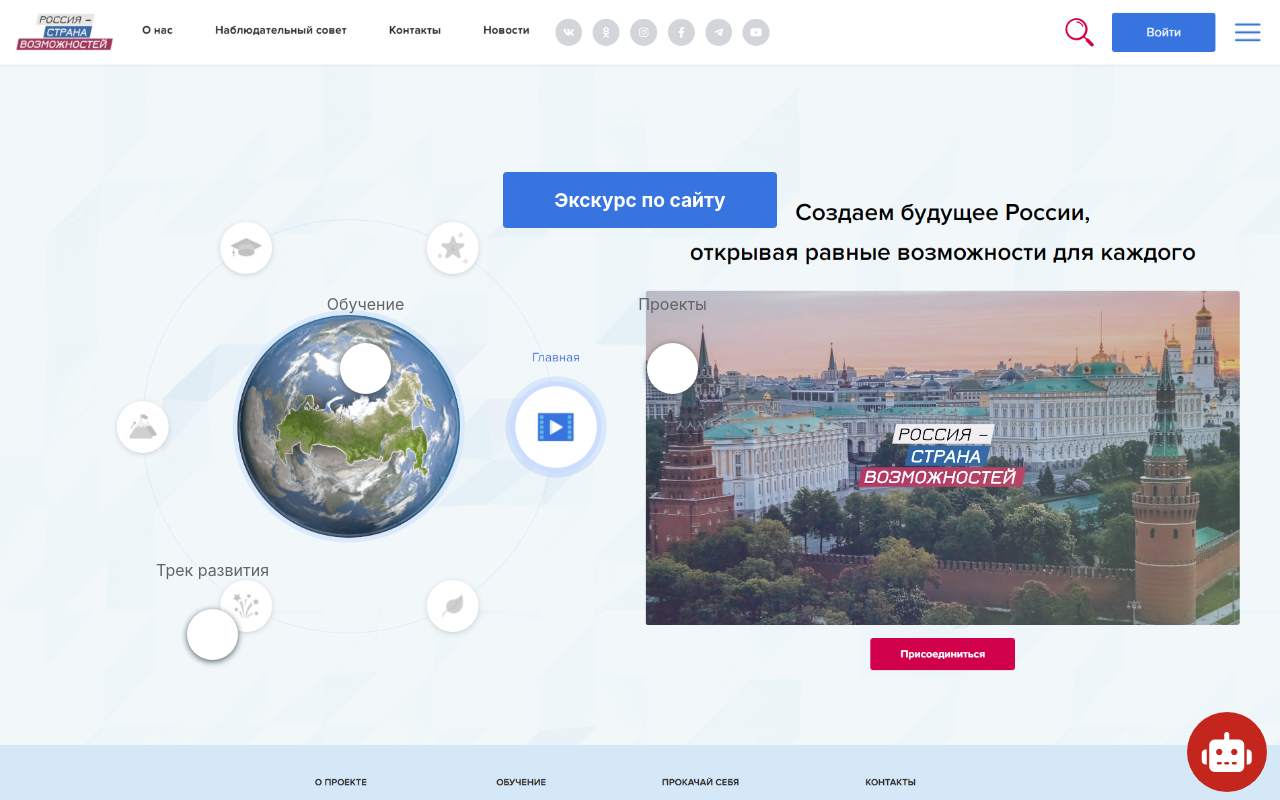
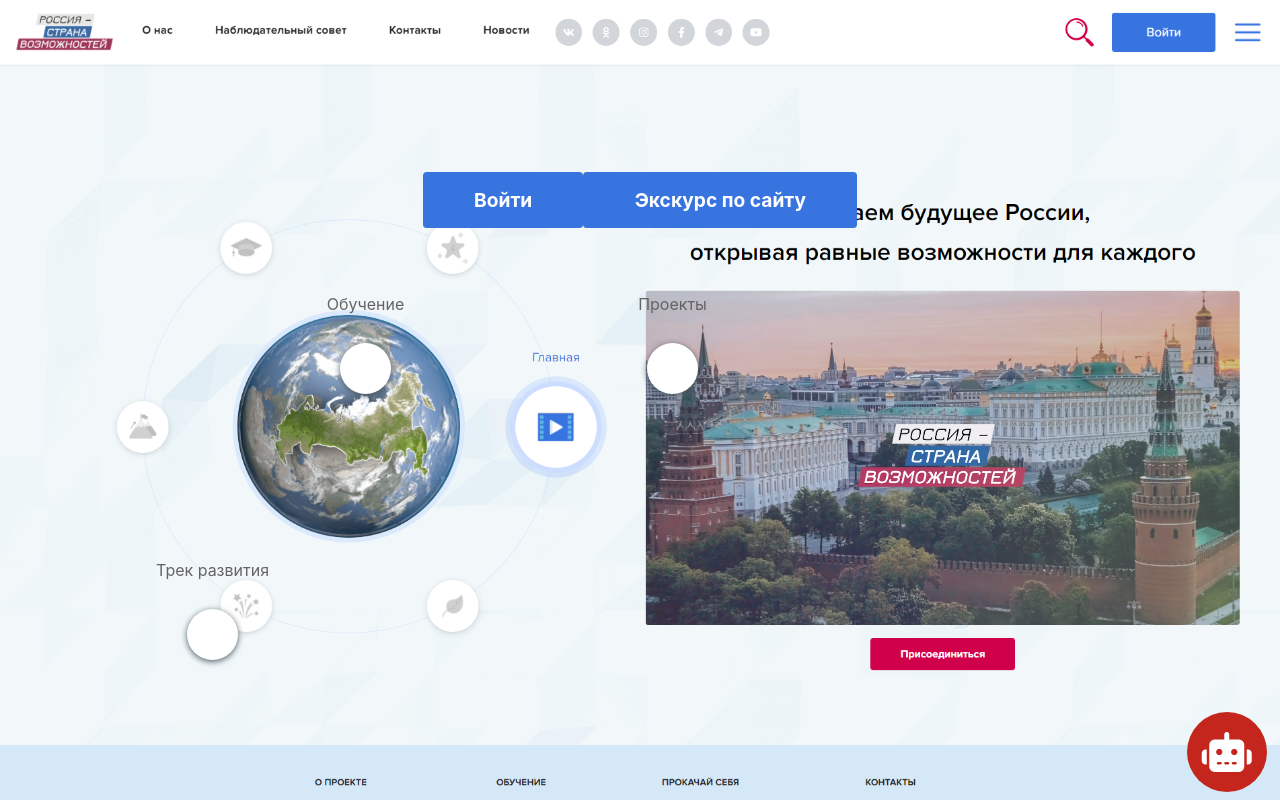
Before and after one commit to Jendose/saratovsky-rsv, a React (Create React App) app in the folder saratovsky_rsv_ui/: page / in a window 1280 px wide. Shown: the top 800 px of the page. Built offline with nearby package versions, Linux system fonts and the light colour scheme; no server answers.

Commit message:
add login

```diff
--- a/saratovsky_rsv_ui/src/App.tsx
+++ b/saratovsky_rsv_ui/src/App.tsx
@@ -6,6 +6,7 @@
 import Tmp from "./rsv_app/components/tmp/Tmp";
 import "./style.css";
 import { ChatHelper } from "./chatHelper";
+import ButtonLogin from "./rsv_app/components/ButtonLogin/ButtonLogin";
 
 interface Button {
   title: string;
@@ -28,7 +29,7 @@
   const [isLearning, setIsLearning] = useState<boolean>(false);
   const [button, setButton] = useState<number>(-1);
 
-  const [isUserLogined, setIsUserLogined] = useState<boolean>(false);
+  const [isUserLogined, setIsUserLogined] = useState<boolean>(false); // TODO: ОТ ЭТОГО зависит содержание первого сообщения
   const [isAdminLogined, setIsAdminLogined] = useState<boolean>(false);
 
   useEffect(() => {
@@ -81,6 +82,10 @@
       <div className={"wrapper " + (isLearning ? "blocked" : "")}>
         <div className={"wrapper_content"}>
           <div className={"content"}>
+              <ButtonLogin
+                  loginAsUser={(value: boolean) => setIsUserLogined(value)}
+                  loginAsAdmin={(value: boolean) => setIsAdminLogined(value)}
+              />
             <ButtonStart
               text={buttonStartSrting}
               startLearning={() => {
@@ -88,6 +93,9 @@
                 setButton(0);
               }}
             />
+              { isAdminLogined &&
+                  <div>Редактировать</div>
+              }
           </div>
 
           <Tmp currentId={button} />
--- /dev/null
+++ b/saratovsky_rsv_ui/src/rsv_app/components/ButtonLogin/ButtonLogin.module.css
@@ -0,0 +1,42 @@
+.button {
+    /* Jendose */
+    margin-top: 250px;
+
+    /* Vova */
+    /*margin-top: 100px;*/
+
+    margin-bottom: 0;
+    padding: 2vh 4vw;
+    border-radius: 0.3vw;
+    text-decoration: none;
+    color: white;
+    background-color: rgb(56, 116, 224);
+    text-align: center;
+    font-size: 1.5vw;
+    font-weight: bold;
+}
+
+.button:hover {
+    cursor: pointer;
+    background-color: rgb(47, 102, 199);
+}
+
+.login-as-user {
+    color: white;
+    background-color: rgb(56, 116, 224);
+}
+
+.login-as-user:hover {
+    cursor: pointer;
+    background-color: rgb(47, 102, 199);
+}
+
+.login-as-admin {
+    color: white;
+    background-color: rgb(56, 116, 224);
+}
+
+.login-as-admin:hover {
+    cursor: pointer;
+    background-color: rgb(47, 102, 199);
+}
--- /dev/null
+++ b/saratovsky_rsv_ui/src/rsv_app/components/ButtonLogin/ButtonLogin.tsx
@@ -0,0 +1,50 @@
+import style from './ButtonLogin.module.css';
+import {useState} from "react";
+
+type Props = {
+    loginAsUser: (isUserLogined: boolean) => void;
+    loginAsAdmin: (isAdminLogined: boolean) => void;
+}
+
+const ButtonLogin = ({loginAsUser, loginAsAdmin}: Props) => {
+
+    const [isOpened, setIsOpened] = useState<boolean>(false);
+    const [isLogined, setIsLogined] = useState<boolean>(false);
+
+    function userLogin() {
+        loginAsUser(true);
+        setIsLogined(true);
+        setIsOpened(false);
+    }
+
+    function adminLogin() {
+        loginAsAdmin(true);
+        setIsLogined(true);
+        setIsOpened(false);
+    }
+
+    function handleLogin() {
+        if(isLogined){
+            setIsLogined(false);
+            loginAsUser(false);
+            loginAsAdmin(false);
+        }
+        else {
+            setIsOpened(true);
+        }
+    }
+
+    return (
+        <div>
+            <div id={"button"} className={style.button} onClick={handleLogin}>{isLogined ? "Выйти" : "Войти"}</div>
+            { isOpened &&
+            <div className={style.loginAsUser} onClick={userLogin}>Зайти как пользователь</div>
+            }
+            { isOpened &&
+                <div className={style.loginAsAdmin} onClick={adminLogin}>Зайти как админ</div>
+            }
+        </div>
+    );
+}
+
+export default ButtonLogin;
```
